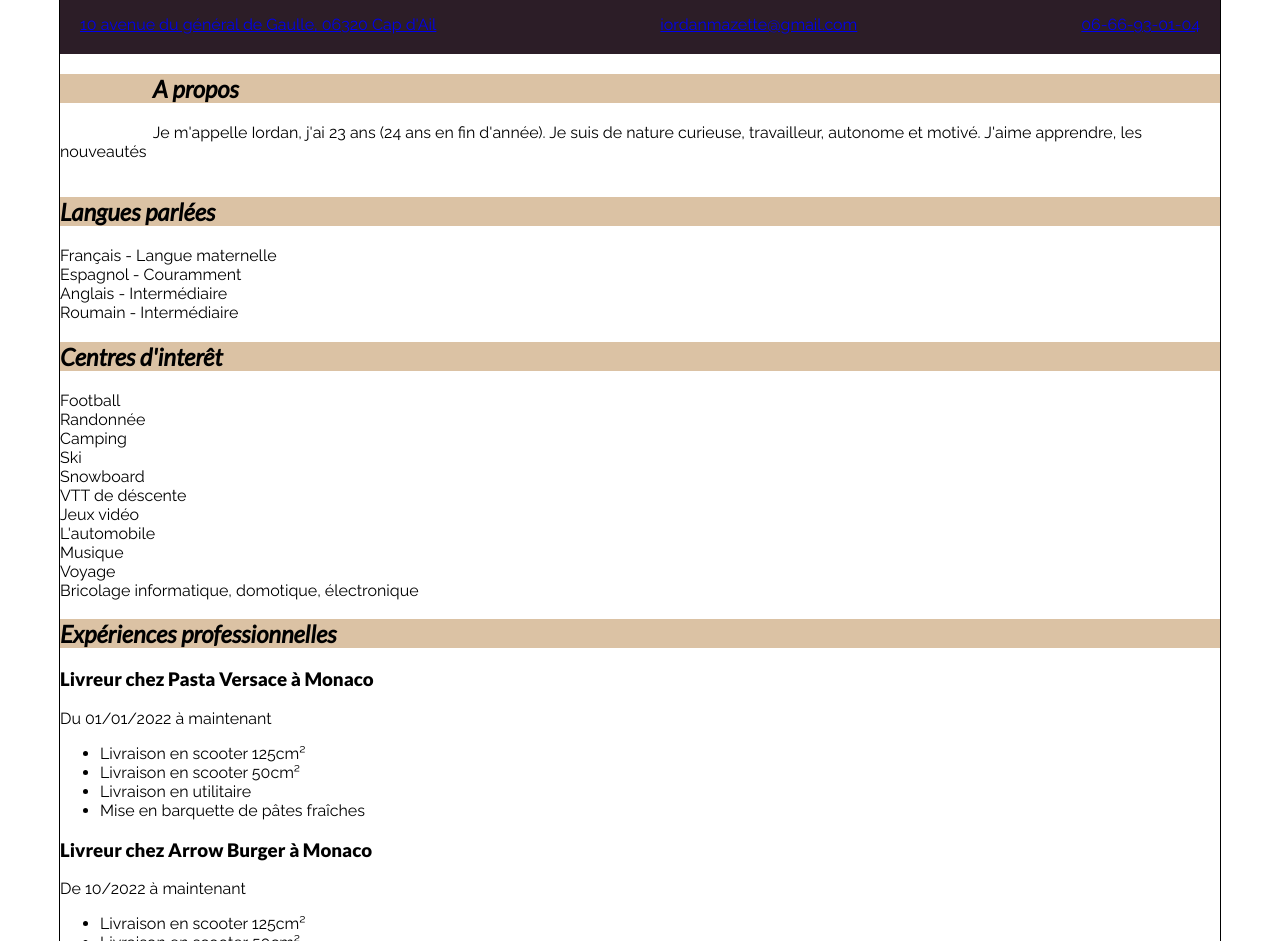
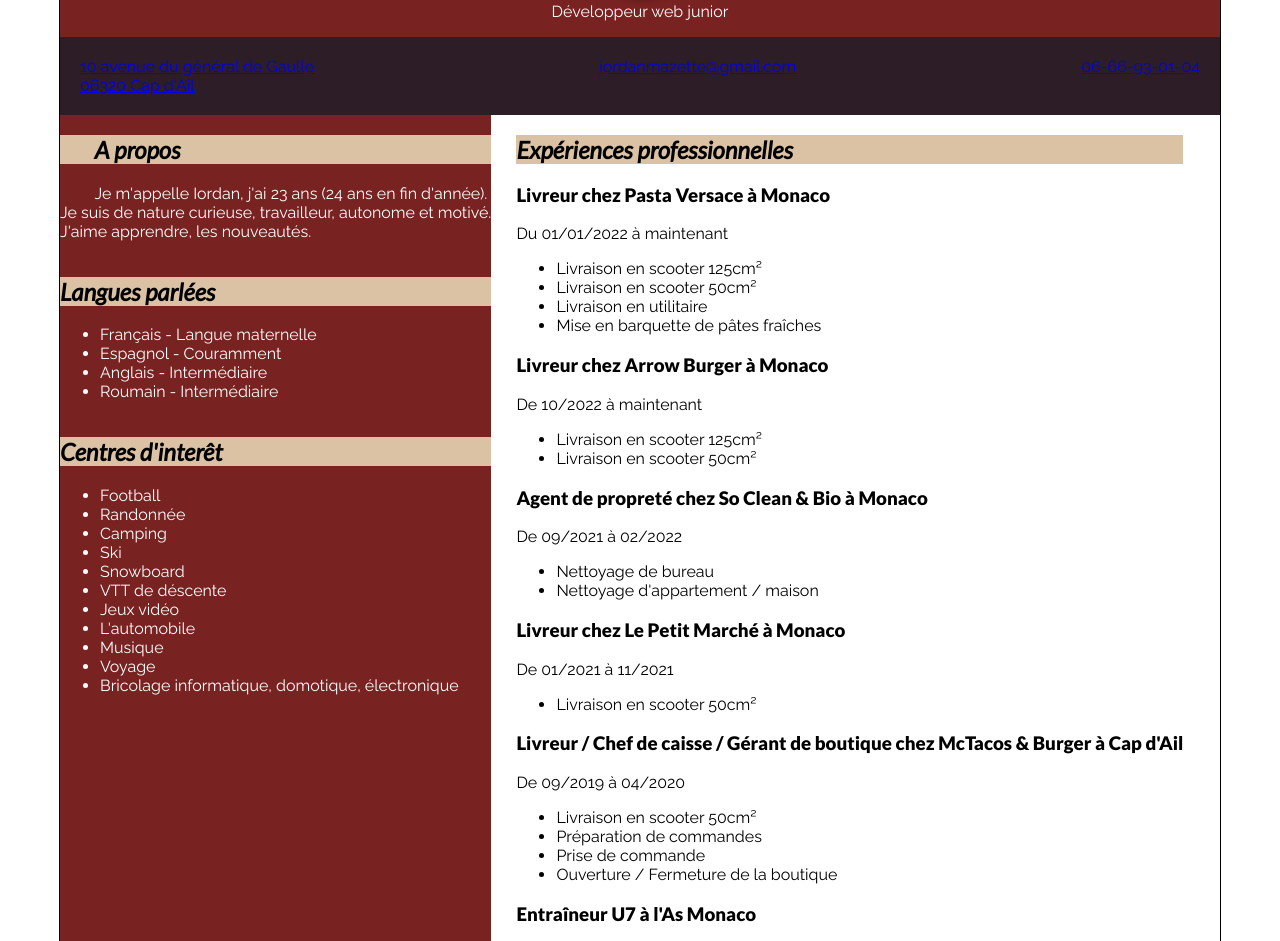
Before and after one commit to el-ioio/mon-cv, a plain HTML site: page index.html in a window 1280 px wide. Shown: the part 228-1169 px from the top of the page. Drawn offline with Linux system fonts and the light colour scheme.

Commit message:
Update index.html

```diff
--- a/index.html
+++ b/index.html
@@ -6,72 +6,65 @@
     <meta name="viewport" content="width=device-width, initial-scale=1.0">
     <title>Curriculum vitae de Iordan</title>
     <link rel="stylesheet" href="./assets/css/style.css">
+    <link rel="shortcut icon" href="./image/flavicon.png" type="flavicon.png">
 </head>
 <body>
     <header>
-        <h1>Iordan MAZETTE</h1>
-            <div class="en-tête">
-                <img src="./image/ma photo.jpg" alt="mon-portait" width="7%" height="7%"> <!-- favicon a faire -->
+        <section class="en-tête">
+            <h1>Iordan Mazette</h1>
+            <a href="./image/ma-photo.jpg" target="_blank"><img src="./image/ma-photo.jpg" class="mon-portrait" width="110px" height="130px"></a>
             <p>Développeur web junior</p>
-            </div>
-    </header>
+        </section>
         <div class="informations">
-        <a href="https://www.google.fr/maps/place/10+Av.+du+Général+de+Gaulle,+06320+Cap-d'Ail/@43.7236335,7.3949463,17z/data=!3m1!4b1!4m6!3m5!1s0x12cdc2e07fb790a9:0xa9780315ef4e6c5c!8m2!3d43.7236335!4d7.3975212!16s%2Fg%2F11c15v8507?entry=ttu" target="_blank">10 avenue du général de Gaulle, 06320 Cap d'Ail</a>
+            <a href="https://www.google.fr/maps/place/10+Av.+du+Général+de+Gaulle,+06320+Cap-d'Ail/@43.7236335,7.3949463,17z/data=!3m1!4b1!4m6!3m5!1s0x12cdc2e07fb790a9:0xa9780315ef4e6c5c!8m2!3d43.7236335!4d7.3975212!16s%2Fg%2F11c15v8507?entry=ttu" target="_blank">10 avenue du général de Gaulle <br> 06320 Cap d'Ail</a>
             <a href="mailto:iordanmazette@gmail.com">iordanmazette@gmail.com</a>
             <a href="tel: 0666930104">06-66-93-01-04</a>
         </div>
-    <div class="personnel">
+    </header>
+    <main>
+        <div class="col-gauche">
             <section class="a-propos">
                 <h2>A propos</h2>
                 <p>
-                Je m'appelle Iordan, j'ai 23 ans (24 ans en fin d'année). Je suis de nature curieuse, travailleur, autonome et motivé. J'aime apprendre, les nouveautés
+                    Je m'appelle Iordan, j'ai 23 ans (24 ans en fin d'année).
+                    <br>
+                    Je suis de nature curieuse, travailleur, autonome et motivé.
+                    <br>
+                    J'aime apprendre, les nouveautés.
                 </p>
             </section>
             <section class="langues">
                 <h2>Langues parlées</h2>
-            <p>
-                Français - Langue maternelle
-                <br>
-                Espagnol - Couramment
-                <br>
-                Anglais - Intermédiaire
-                <br>
-                Roumain - Intermédiaire
-            </p>
+                <ul>
+                    <li>Français - Langue maternelle</li>
+                    <li>Espagnol - Couramment</li>
+                    <li>Anglais - Intermédiaire</li>
+                    <li>Roumain - Intermédiaire</li>
+                </ul>
             </section>
             <section class="centres-d'interêt">
                 <h2>Centres d'interêt</h2>
-            <p>
-                Football
-                <br>
-                Randonnée
-                <br>
-                Camping
-                <br>
-                Ski
-                <br>
-                Snowboard
-                <br>
-                VTT de déscente
-                <br>
-                Jeux vidéo
-                <br>
-                L'automobile
-                <br>
-                Musique
-                <br>
-                Voyage
-                <br>
-                Bricolage informatique, domotique, électronique
-            </p>
+                <ul>
+                    <li>Football</li>
+                    <li>Randonnée</li>
+                    <li>Camping</li>
+                    <li>Ski</li>
+                    <li>Snowboard</li>
+                    <li>VTT de déscente</li>
+                    <li>Jeux vidéo</li>
+                    <li>L'automobile</li>
+                    <li>Musique</li>
+                    <li>Voyage</li>
+                    <li>Bricolage informatique, domotique, électronique</li>
+                </ul>
             </section>
         </div>
-    <div class="professionnel">
+        <div class="col-droit">
             <section class="expériences">
             <h2>Expériences professionnelles</h2>
                 <section class="pasta-versace">
                     <h3>Livreur chez Pasta Versace à Monaco</h3>
-                <p>Du 01/01/2022 à maintenant</p>
+                    <p>Du <time datetime="2022-01-01">01/01/2022</time> à maintenant</p>
                     <ul>
                         <li>Livraison en scooter 125cm²</li>
                         <li>Livraison en scooter 50cm²</li>
@@ -81,7 +74,7 @@
                 </section>
                 <section class="arrow-burger">
                     <h3>Livreur chez Arrow Burger à Monaco</h3>
-                <p>De 10/2022 à maintenant</p>
+                    <p>De <time datetime="2022-10">10/2022</time> à maintenant</p>
                     <ul>
                         <li>Livraison en scooter 125cm²</li>
                         <li>Livraison en scooter 50cm²</li>
@@ -89,7 +82,7 @@
                 </section>
                 <section class="so-clean-&-bio">
                     <h3>Agent de propreté chez So Clean & Bio à Monaco</h3>
-                <p>De 09/2021 à 02/2022</p>
+                    <p>De <time datetime="2021-09">09/2021</time> à <time datetime="2022-02">02/2022</time></p>
                     <ul>
                         <li>Nettoyage de bureau</li>
                         <li>Nettoyage d'appartement / maison</li>
@@ -97,14 +90,14 @@
                 </section>
                 <section class="petit-marché">
                     <h3>Livreur chez Le Petit Marché à Monaco</h3>
-                <p>De 01/2021 à 11/2021</p>
+                    <p>De <time datetime="2021-01">01/2021</time> à <time datetime="2021-11">11/2021</time></p>
                     <ul>
                         <li>Livraison en scooter 50cm²</li>
                     </ul>
                 </section>
                 <section class="mctacos-&-burger">
                     <h3>Livreur / Chef de caisse / Gérant de boutique chez McTacos & Burger à Cap d'Ail</h3>
-                <p>De 09/2019 à 04/2020</p>
+                    <p>De <time datetime="2019-09">09/2019</time> à <time datetime="2020-04">04/2020</time></p>
                     <ul>
                         <li>Livraison en scooter 50cm²</li>
                         <li>Préparation de commandes</li>
@@ -114,7 +107,7 @@
                 </section>
                 <section class="as-monaco">
                     <h3>Entraîneur U7 à l'As Monaco</h3>
-                <p>De 2014 à 2021</p>
+                    <p>De <time datetime="2014">2014</time> à <time datetime="2021">2021</time></p>
                     <ul>
                         <li>Entraînements</li>
                         <li>Matchs</li>
@@ -134,43 +127,43 @@
             <section class="diplomes-formations-études">
                 <h2>Diplômes / Formations / Etudes</h2>
                 <section class="formation-dev-web">
-                <h3></h3>
-                <p></p>
+                    <h3>Formation developpeur web</h3>
+                    <p>En cours</p>
                     <p>Centre Européen de Formation (en ligne)</p>
                 </section>
                 <section class="staps">
                     <h3>Première et deuxième année en fac de sport</h3>
-                <p>De 09/2020 à 06/2022</p>
+                    <p>De <time datetime="2020-09">09/2020</time> à <time datetime="2022-06">06/2022</time></p>
                     <p>STAPS à Nice</p>
                 </section>
                 <section class="baccalauréat">
                     <h3>Baccalauréat STMG Mercatique</h3>
-                <p>En 2019</p>
+                    <p>En <time datetime="2019">2019</time></p>
                     <p>Lycée Pierre et Marie Curie à Menton</p>
                 </section>
                 <section class="brevet">
                     <h3>Brevet des collèges</h3>
-                <p>En 2014</p>
+                    <p>En <time datetime="2014">2014</time></p>
                     <p>Collège Bellevue à Beausoleil</p>
                 </section>
                 <section class="préparation-militaire">
                     <h3>Préparation Militaire</h3>
-                <p>En 10/2016</p>
+                    <p>En <time datetime="2016-10">10/2016</time></p>
                     <p>Premier Régiment d'Infanterie à Sarrebourg</p>
                 </section>
                 <section class="stage-informatique">
                     <h3>Stage de programmation informatique</h3>
-                <p>En 07/2016</p>
+                    <p>En <time datetime="2016-07">07/2016</time></p>
                     <p>Ecole d'ingénieurs EPITECH à Nice</p>
                 </section>
                 <section class="formation-entraîneur">
                     <h3>Formation entraîneur de Football module U6 à U9</h3>
-                <p>En 2014</p>
+                    <p>En <time datetime="2014">2014</time></p>
                     <p>A Nice</p>
                 </section>
                 <section class="carabiniers">
                     <h3>Stage de découverte en entreprise</h3>
-                <p>En 2014</p>
+                    <p>En <time datetime="2014">2014</time></p>
                     <p>Carabiniers de Monaco</p>
                 </section>
             </section>
@@ -183,13 +176,16 @@
                 </ul>
             </section>
         </div>
-    <footer class="contact">
-        <a href="https://twitter.com/iordan3725" title="twitter">
+    </main>
+    <footer>
+        <div class="contact">
+            <a href="https://twitter.com/iordan3725" title="twitter" target="_blank">
                 <img src="./image/twitter.png" alt="twitter">
             </a>
-        <a href="https://github.com/el-ioio" title="github">
+            <a href="https://github.com/el-ioio" title="github" target="_blank">
                 <img src="./image/github.png" alt="twitter">
             </a>
+        </div>
         <p>
             <small>Dernière mise à jour le 28 Février 2024</small>
         </p>
```
Lines whose indentation alone changed are shown as unchanged.
